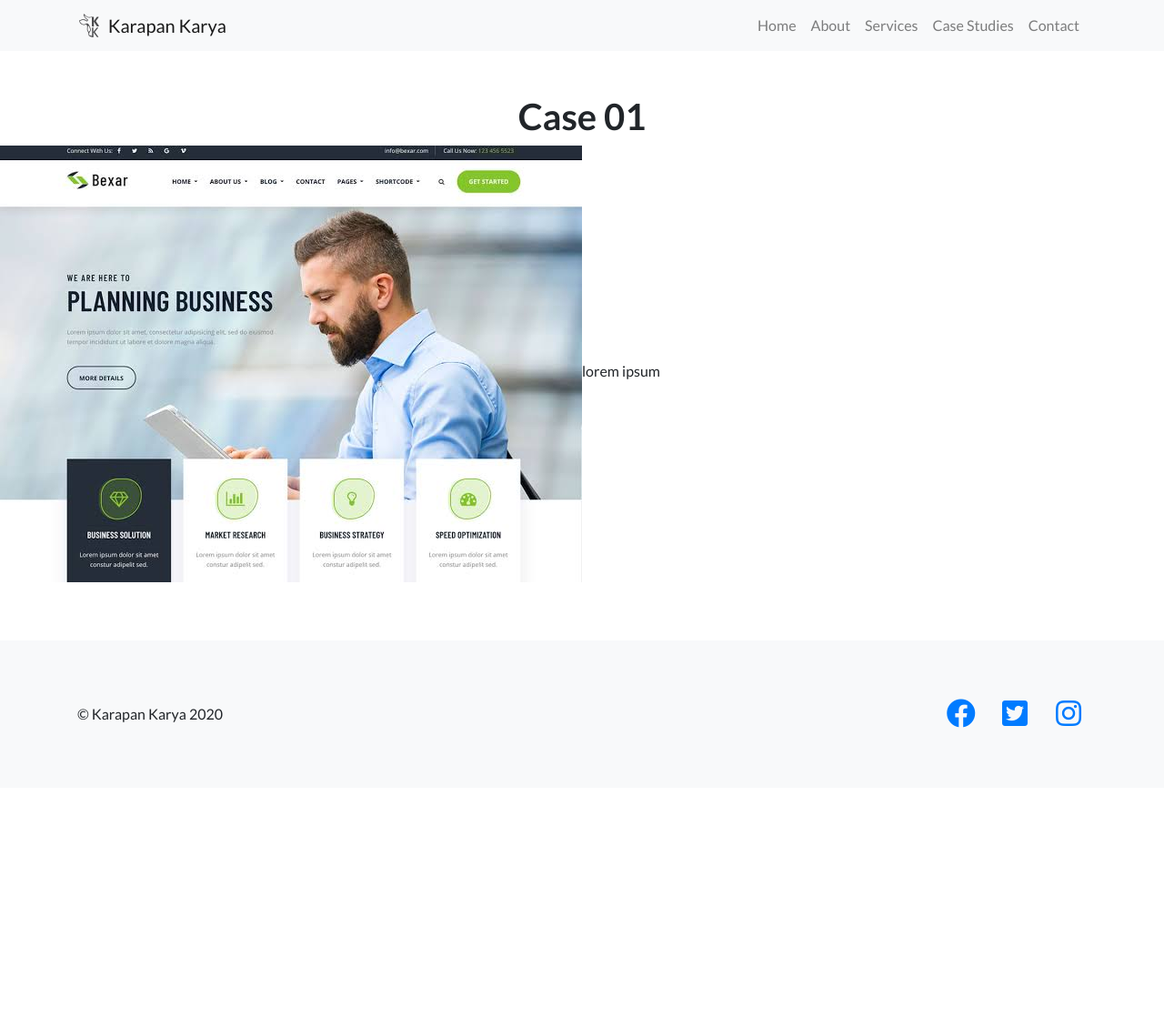
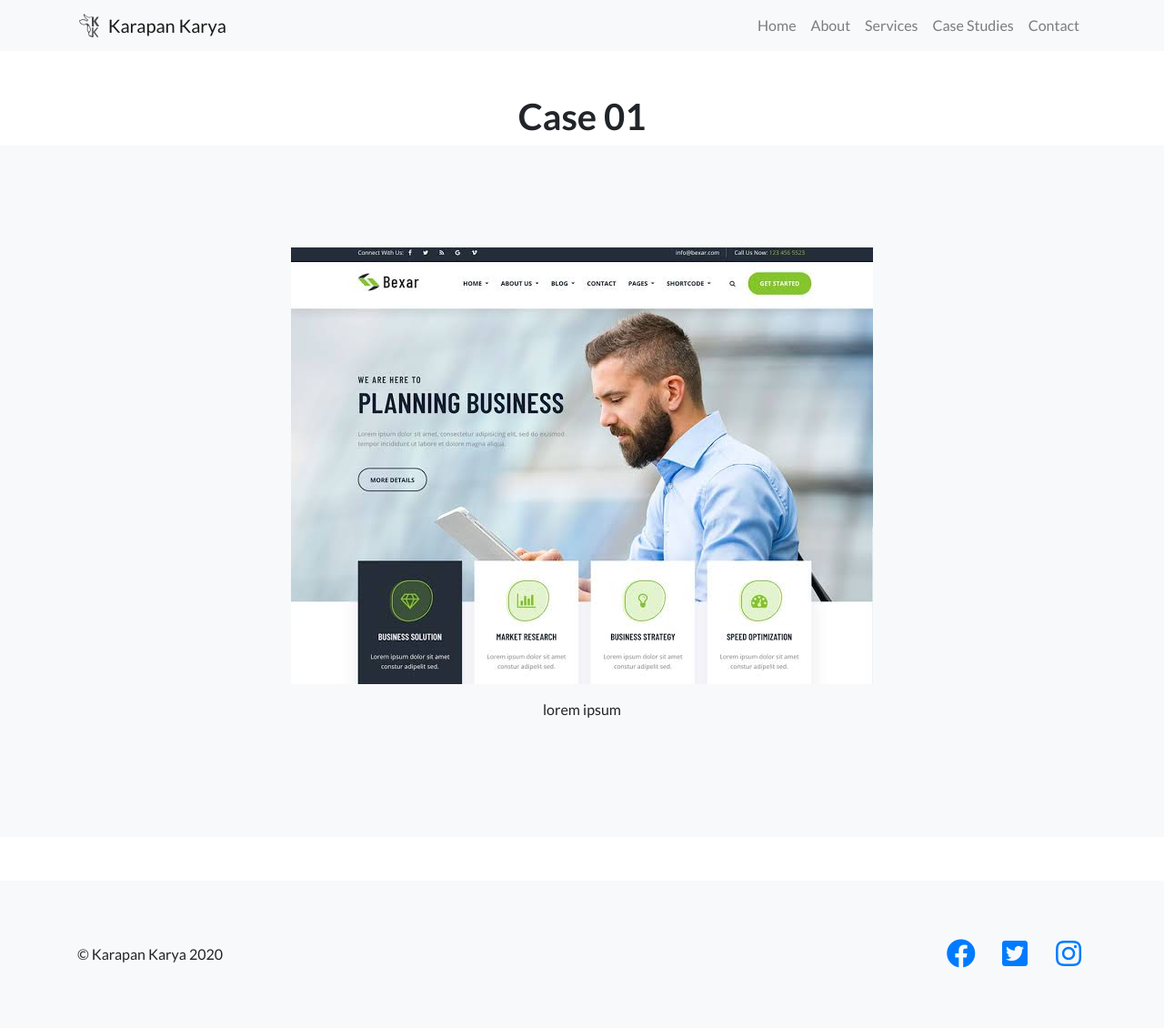
Before and after one commit to Afaisw/profcom, a Jekyll site: the page built from case-study/case-01.html, in a window 1280 px wide. Shown: the whole page at 91% size. Built offline with Jekyll 4.4.1, drawn with Linux system fonts in a browser that asks for light colours; before the commit the page ends 900 px from its top, so only the background shows below that.

Commit message:
try again

```diff
--- a/_layouts/case-study.html
+++ b/_layouts/case-study.html
@@ -7,15 +7,11 @@
     <h1 class="post-title">{{ page.title | escape }}</h1>
   </header>
 
-  <div class="container-fluid p-0">
-		<div class="row no-gutters">
-		<div class="col-lg-6 order-lg-1">
+  <section class="features-icons bg-light text-center">
+    <div class="container">
       <img class="img-fluid mb-3" src="../{{ page.image }}">
-		</div>
-		<div class="col-lg-6 order-lg-1 my-auto showcase-text">
-			{{ content }}
-		</div>
-		</div>
-	</div>
-
-</article>
+      <div class="features-icons-item mx-auto mb-5 mb-lg-0 mb-lg-3">
+        {{ content }}
+      </div>
+    </div>
+  </section>
```
